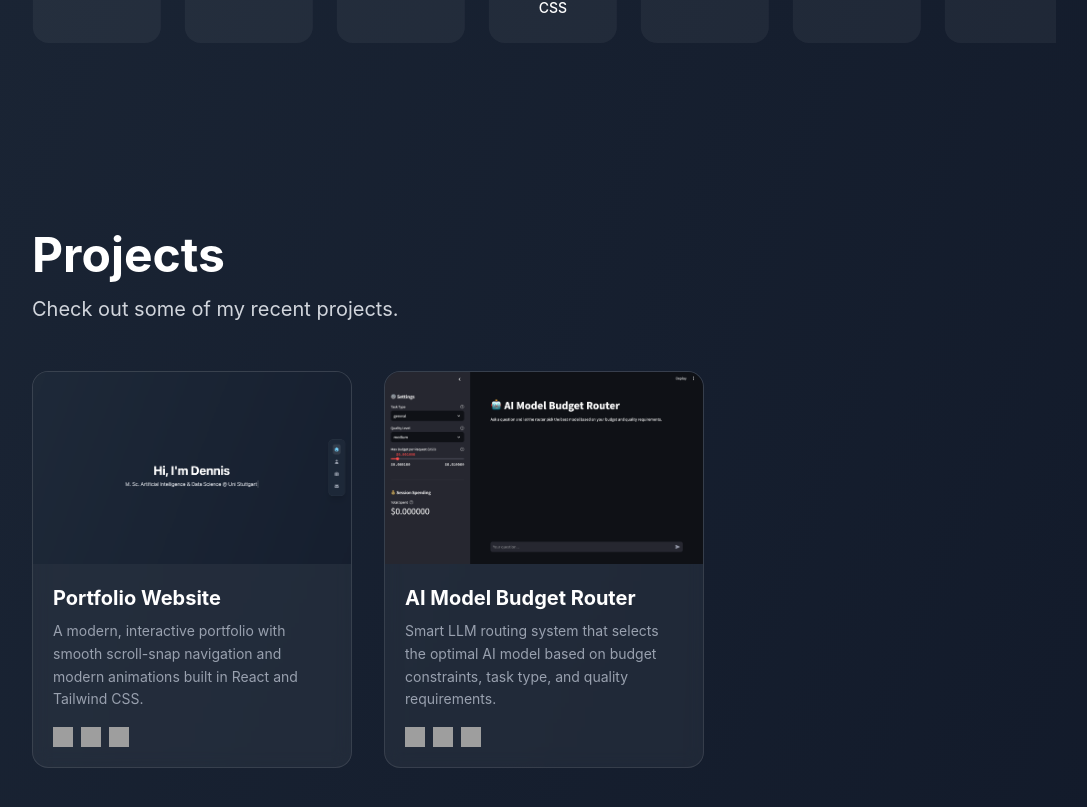
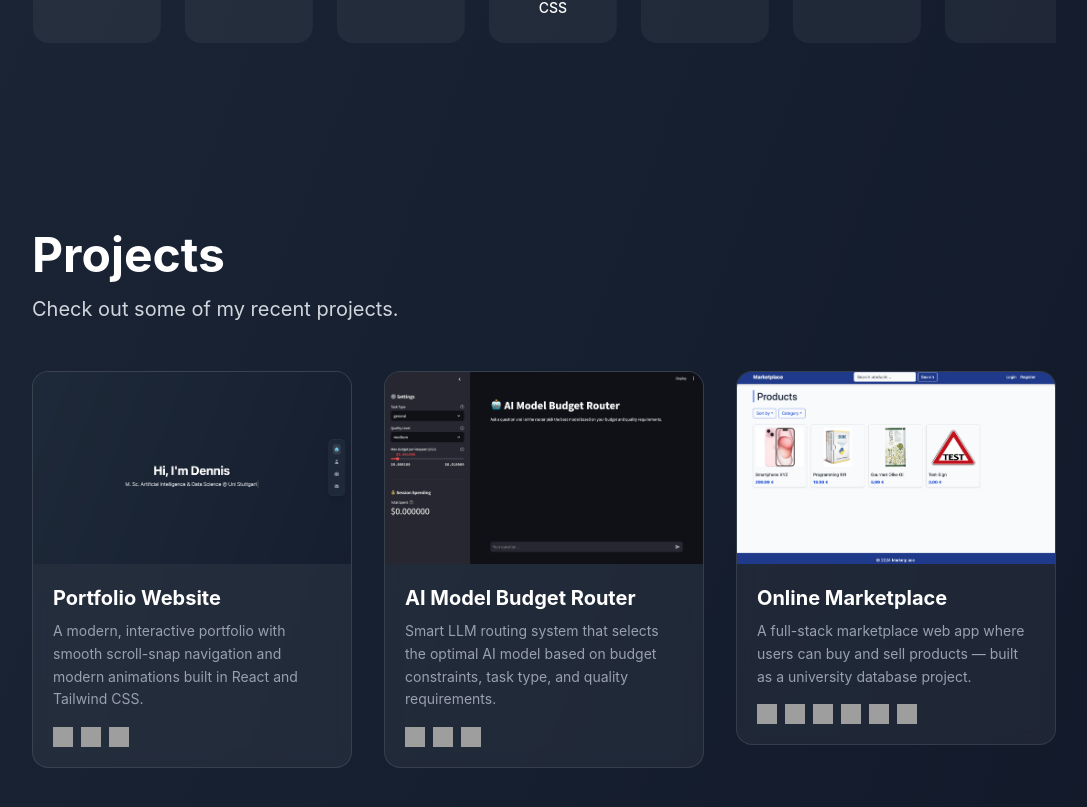
Before and after one commit to Dennis-Diehl/PortfolioWebsite, a React (Vite) app: page / in a window 1280 px wide. Shown: the part 1679-2486 px from the top of the page, without its empty margins (96-1183 px from the left). Built offline with nearby package versions, Linux system fonts and the light colour scheme; grey boxes are pictures that could not be loaded.

Commit message:
added new project: Marketplace

```diff
--- a/src/data/projects.ts
+++ b/src/data/projects.ts
@@ -1,5 +1,6 @@
 import PortfolioIMG from "../assets/images/project_images/PortfolioIMG.png";
 import BudgetRouterIMG from "../assets/images/project_images/BudgetRouterIMG.png";
+import MarketplaceIMG from "../assets/images/project_images/MarketplaceIMG.png";
 
 export interface Project {
   id: string;
@@ -63,4 +64,27 @@ export const PROJECTS: readonly Project[] = [
     ],
     githubUrl: "https://github.com/Dennis-Diehl/ai-model-api-budget-router",
   },
+  {
+    id: "online-marketplace",
+    title: "Online Marketplace",
+    shortDescription:
+      "A full-stack marketplace web app where users can buy and sell products — built as a university database project.",
+    longDescription:
+      "A Flask-based online marketplace supporting two user roles: buyers and sellers. Buyers can browse products, manage a shopping cart and wishlist, place orders" +
+      "write reviews, and message sellers directly. Sellers can list and manage products, view sales statistics, and receive notifications when subscribed users engage with" +
+      "their shop. The app features a self-referential category hierarchy, session-based authentication, and a normalized MariaDB schema.",
+    image: MarketplaceIMG,
+    techStack: ["Python", "Flask", "MySQL", "HTML", "CSS", "JavaScript"],
+    features: [
+      "Buyer & seller roles with session-based authentication",
+      "Product listing, search, and category filtering",
+      "Persistent shopping cart and wishlist",
+      "Order management for buyers and sellers",
+      "Direct messaging between users",
+      "Seller subscription & new product notifications",
+      "Sales and product statistics with charts",
+      "Review system for purchased products",
+    ],
+    githubUrl: "https://github.com/Dennis-Diehl/online-marketplace",
+  },
 ];
--- a/src/data/techStack.ts
+++ b/src/data/techStack.ts
@@ -14,6 +14,11 @@ export const TECH_STACK: readonly TechStackItem[] = [
   {
     name: "TypeScript",
     icon: "https://cdn.jsdelivr.net/gh/devicons/devicon@latest/icons/typescript/typescript-original.svg",
+    category: "language",
+  },
+  {
+    name: "JavaScript",
+    icon: "https://cdn.jsdelivr.net/gh/devicons/devicon@latest/icons/javascript/javascript-original.svg",
     category: "language",
   },
   {
```
Also changed, not shown: src/assets/images/project_images/MarketplaceIMG.png (added).
